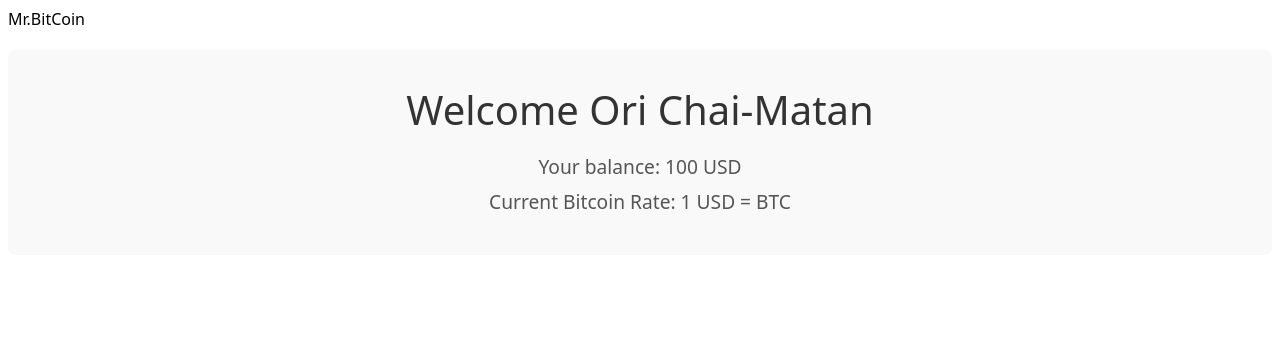
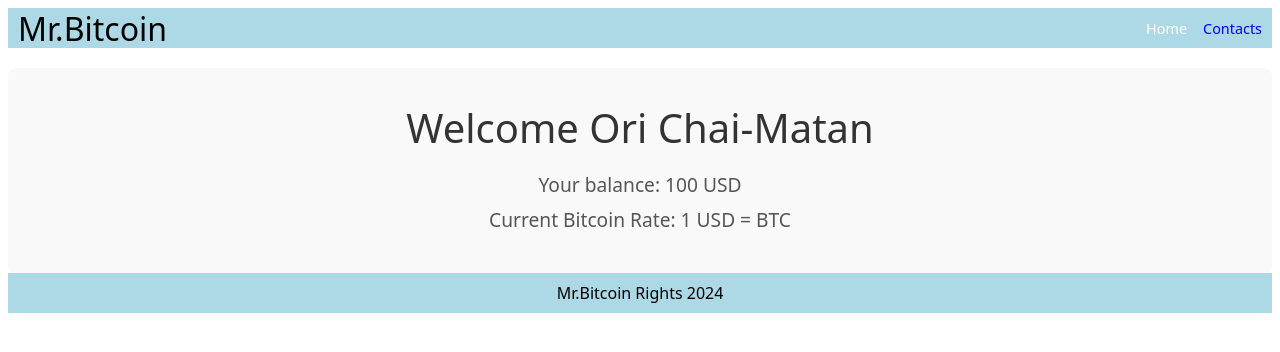
Before and after one commit to OriChaiMatan/Mister-Bitcoin-Wallet-App-Vue, a Vue app: page / in a window 1280 px wide. Shown: the top 352 px of the page. Built offline with nearby package versions, Linux system fonts and the light colour scheme; no server answers.

Commit message:
Added header and footer

```diff
--- a/src/App.vue
+++ b/src/App.vue
@@ -1,20 +1,27 @@
 <template>
-  Mr.BitCoin
-  <main>
-    <RouterView />
-  </main>
-  <UserMsg />
+  <div class="app">
+      <AppHeader />
+    <main>
+      <RouterView />
+    </main>
+      <AppFooter />
+    <UserMsg />
+  </div>
 </template>
 
 <script >
-import UserMsg from "./cmps/UserMsg.vue";
+import UserMsg from "./cmps/UserMsg.vue"
+import AppHeader from './cmps/AppHeader.vue'
+import AppFooter from './cmps/AppFooter.vue'
 
 export default {
   components: {
     UserMsg,
+    AppHeader,
+    AppFooter,
   },
 };
 </script>
 
-<style scoped>
+<style lang="scss" scoped>
 </style>
--- a/src/assets/main.css
+++ b/src/assets/main.css
@@ -1,7 +1,7 @@
 @import './base.css';
 
 #app {
-  max-width: 1280px;
+  max-width: 100%;
   margin: 0 auto;
   font-weight: normal;
 }
--- /dev/null
+++ b/src/cmps/AppFooter.vue
@@ -0,0 +1,17 @@
+<template>
+	<footer>
+        <p>Mr.Bitcoin Rights 2024</p>
+	</footer>
+</template>
+
+<style lang="scss">
+footer {
+    display: flex;
+    align-items: center;
+    justify-content: center;
+    height: 5vh;
+
+    padding: 10px;
+    background-color: lightblue;
+}
+</style>
--- /dev/null
+++ b/src/cmps/AppHeader.vue
@@ -0,0 +1,30 @@
+<template>
+	<header>
+		<h1>Mr.Bitcoin</h1>
+		<nav>
+			<RouterLink to="/">Home</RouterLink>
+			<RouterLink to="/contact">Contacts</RouterLink>
+		</nav>
+	</header>
+</template>
+
+<script>
+export default {}
+</script>
+
+<style lang="scss">
+header {
+    display: flex;
+    align-items: center;
+    justify-content: space-between;
+    height: 5vh;
+
+    padding: 10px;
+    background-color: lightblue;
+
+    nav {
+        display: flex;
+        gap: 1em;
+    }
+}
+</style>
```
